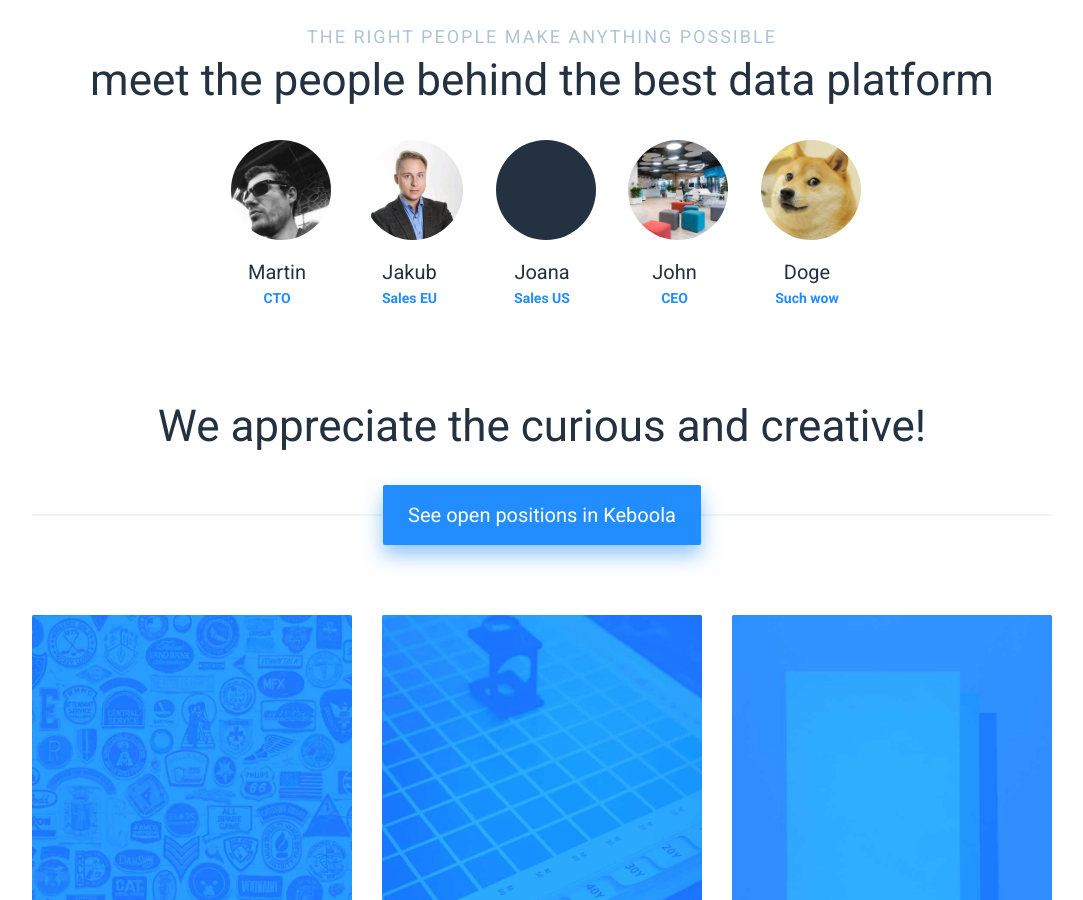
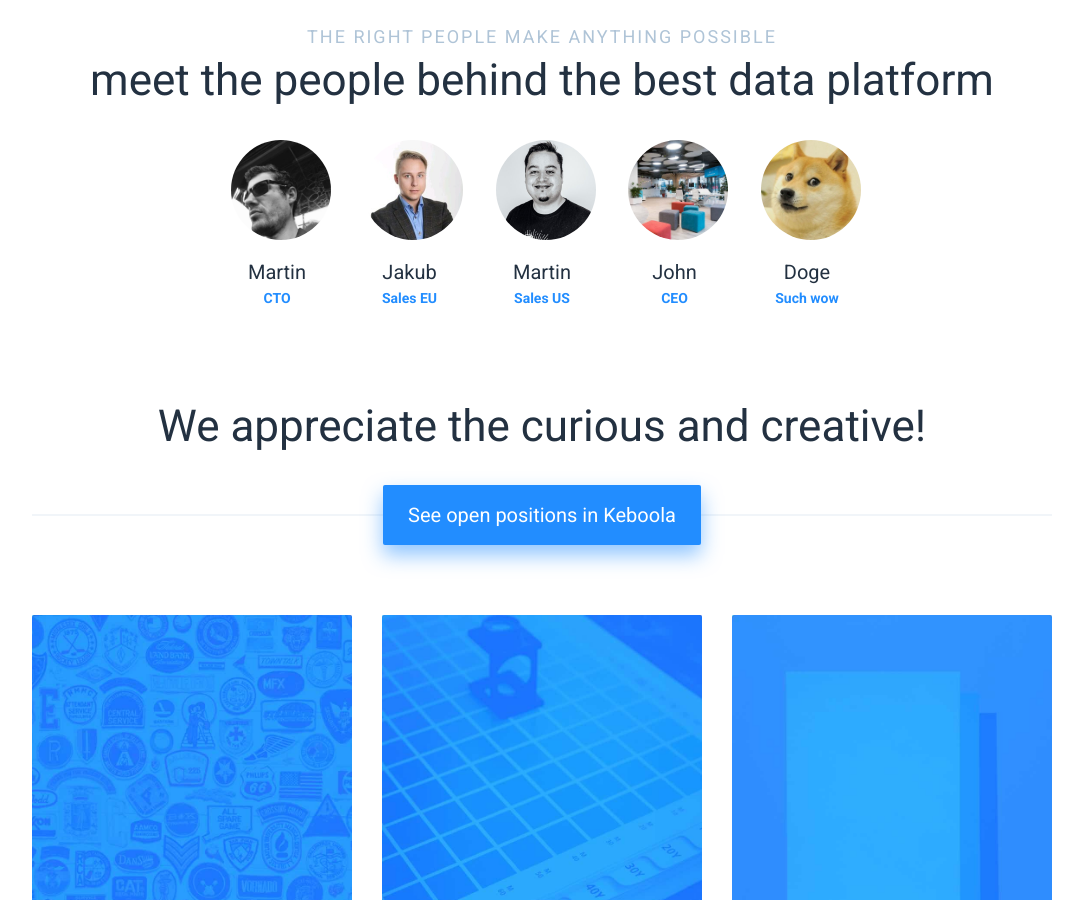
Before and after one commit to keboola/website, a Jekyll site: the page built from _about/about.md, in a window 1280 px wide and 900 px high, scrolled down 2256 px. Shown: the whole window, without its empty margins (98-1181 px from the left). Built offline with Jekyll 4.4.1, drawn with Linux system fonts in a browser that asks for light colours; nearby versions of some CDN libraries.

Commit message:
Update from Forestry.io - Updated about.md

```diff
--- a/_about/about.md
+++ b/_about/about.md
@@ -74,9 +74,9 @@ page_sections:
   - name: Jakub
     position: Sales EU
     photo: "/uploads/0.jpeg"
-  - name: Joana
+  - name: Martin
     position: Sales US
-    photo: "/uploads/dummy-2.png"
+    photo: "/uploads/ddBVxSxm_400x400.jpg"
   - name: John
     position: CEO
     photo: "/uploads/helloBack-1.jpg"
```
